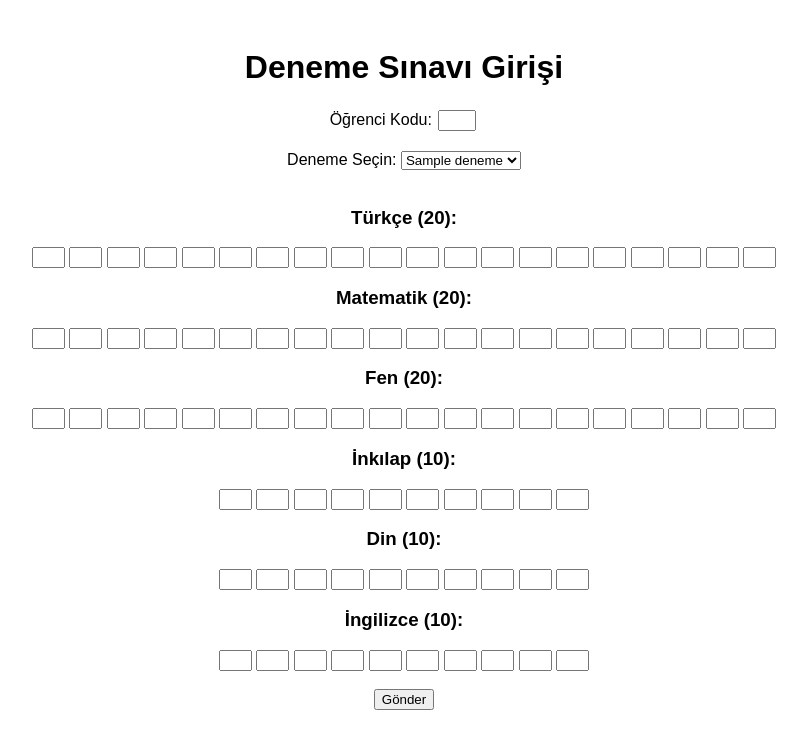
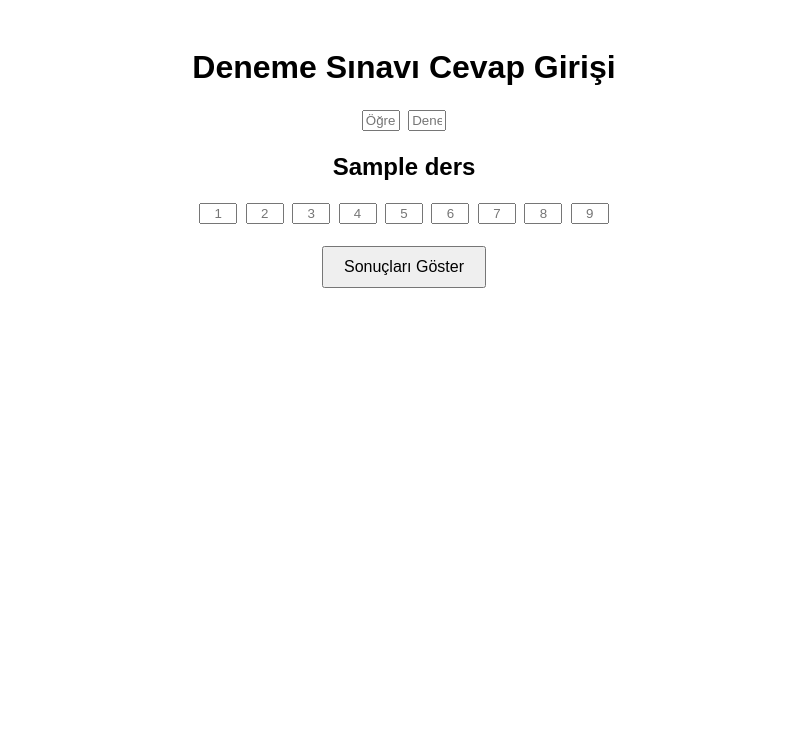
Before and after one commit to muratdeveli03/deneme-sinav-app, a Flask app: template templates/index.html in a window 1280 px wide. Shown: the top 749 px of the page, without its empty margins (236-1043 px from the left). Run offline with Flask 3, Linux system fonts and the light colour scheme; the template is opened without the code that fills it: most values are stand-ins (such as "Sample title", 1, 10 or a date in 2020).

Commit message:
Update index.html

```diff
--- a/templates/index.html
+++ b/templates/index.html
@@ -6,50 +6,25 @@
     <link rel="stylesheet" href="{{ url_for('static', filename='style.css') }}">
 </head>
 <body>
-    <h1>Deneme Sınavı Girişi</h1>
-    <form action="/sonuc" method="post">
-        <label for="kod">Öğrenci Kodu:</label>
-        <input type="text" id="kod" name="kod" required><br><br>
+    <div class="container">
+        <h1>Deneme Sınavı Cevap Girişi</h1>
+        <form method="post" action="/">
+            <input type="text" name="ogrenci_kodu" placeholder="Öğrenci Kodu" required>
+            <input type="text" name="deneme_kodu" placeholder="Deneme Kodu" required>
 
-        <label for="deneme">Deneme Seçin:</label>
-        <select name="deneme" id="deneme" required>
-            {% for deneme in denemeler %}
-                <option value="{{ deneme }}">{{ deneme }}</option>
+            {% for ders, soru_sayisi in dersler.items() %}
+                <div class="ders-card {{ ders }}">
+                    <h2>{{ ders }}</h2>
+                    <div class="soru-grup">
+                        {% for i in range(1, soru_sayisi + 1) %}
+                            <input type="text" name="{{ ders }}_{{ i }}" maxlength="1" placeholder="{{ i }}">
+                        {% endfor %}
+                    </div>
+                </div>
             {% endfor %}
-        </select><br><br>
 
-        <h3>Türkçe (20):</h3>
-        {% for i in range(20) %}
-            <input name="Turkce_{{ i }}" maxlength="1" size="1">
-        {% endfor %}
-
-        <h3>Matematik (20):</h3>
-        {% for i in range(20) %}
-            <input name="Matematik_{{ i }}" maxlength="1" size="1">
-        {% endfor %}
-
-        <h3>Fen (20):</h3>
-        {% for i in range(20) %}
-            <input name="Fen_{{ i }}" maxlength="1" size="1">
-        {% endfor %}
-
-        <h3>İnkılap (10):</h3>
-        {% for i in range(10) %}
-            <input name="Inkilap_{{ i }}" maxlength="1" size="1">
-        {% endfor %}
-
-        <h3>Din (10):</h3>
-        {% for i in range(10) %}
-            <input name="Din_{{ i }}" maxlength="1" size="1">
-        {% endfor %}
-
-        <h3>İngilizce (10):</h3>
-        {% for i in range(10) %}
-            <input name="Ingilizce_{{ i }}" maxlength="1" size="1">
-        {% endfor %}
-
-        <br><br>
-        <input type="submit" value="Gönder">
-    </form>
+            <button type="submit">Sonuçları Göster</button>
+        </form>
+    </div>
 </body>
 </html>
```
